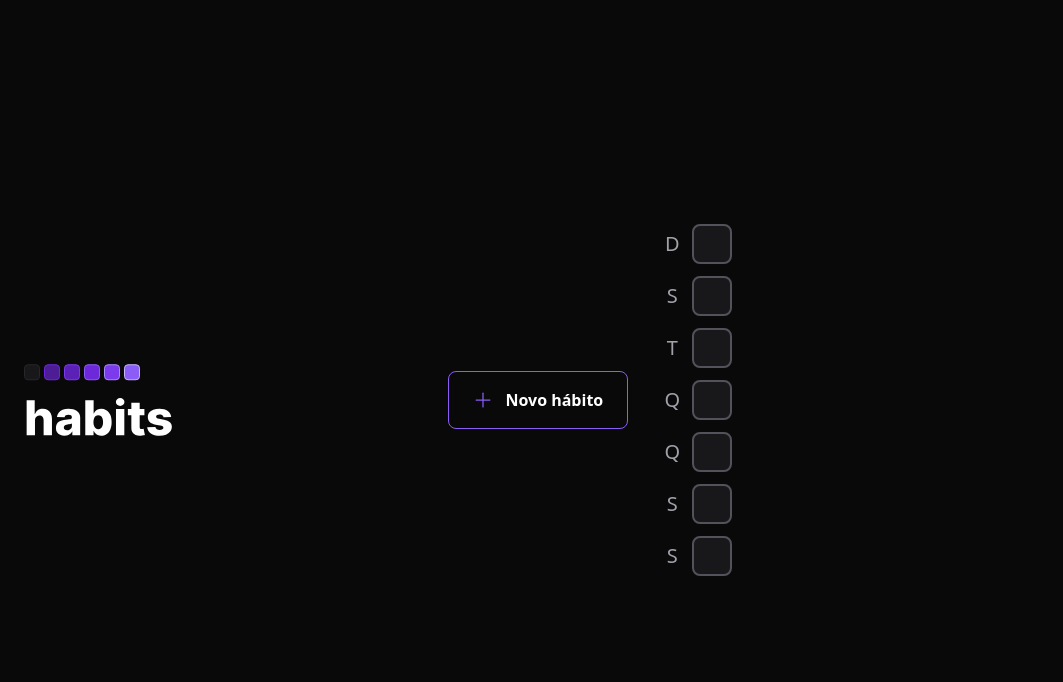
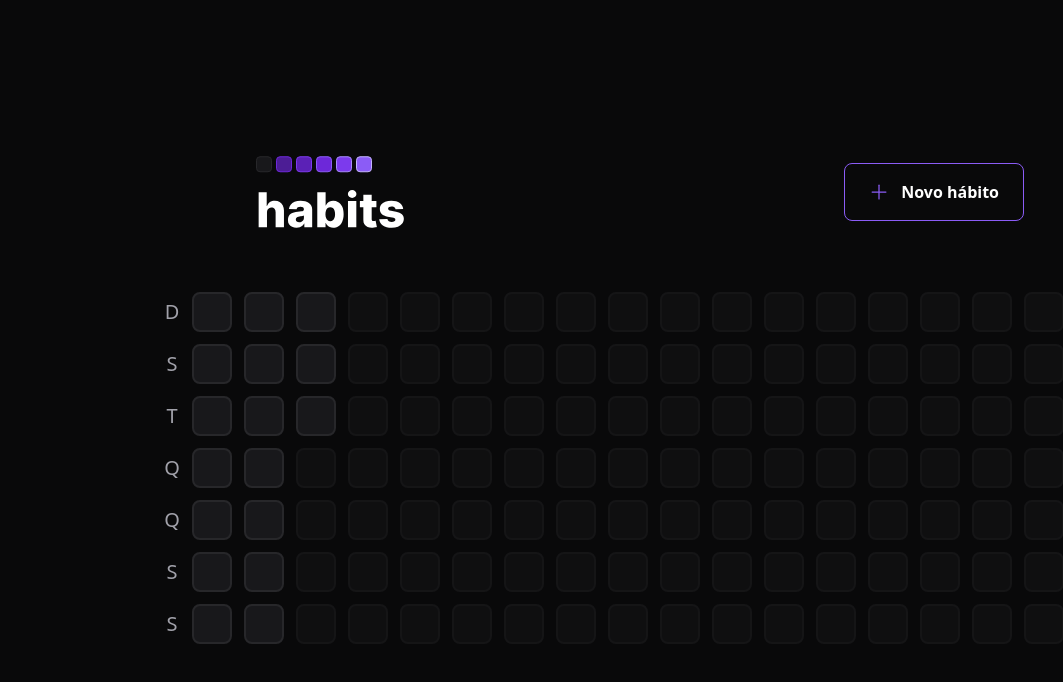
Before and after one commit to eduardomuchak/nlw-setup-frontend, a React (Vite) app: page / in a window 1280 px wide. Shown: the top 682 px of the page, without its empty margins (0-1063 px from the left). Built offline with nearby package versions, Linux system fonts and the light colour scheme.

Commit message:
feat: :sparkles: adiciona matriz com varios quadrados representando dias do ano

```diff
--- a/package.json
+++ b/package.json
@@ -9,6 +9,7 @@
     "preview": "vite preview"
   },
   "dependencies": {
+    "dayjs": "^1.11.7",
     "phosphor-react": "^1.4.1",
     "react": "^18.2.0",
     "react-dom": "^18.2.0"
--- a/src/App.tsx
+++ b/src/App.tsx
@@ -7,7 +7,6 @@ function App() {
   return (
     <div className={'w-screen h-screen flex justify-center items-center'}>
       <Header />
-      <SummaryTable />
     </div>
   );
 }
--- a/src/components/DaySquare/index.tsx
+++ b/src/components/DaySquare/index.tsx
@@ -1,5 +1,5 @@
 function DaySquare() {
-  return <div className={'w-10 h-10 bg-zinc-900 border-2 border-zinc-600 rounded-lg '} />;
+  return <div className={'w-10 h-10 bg-zinc-900 border-2 border-zinc-800 rounded-lg '} />;
 }
 
 export default DaySquare;
--- a/src/components/Header/index.tsx
+++ b/src/components/Header/index.tsx
@@ -1,5 +1,6 @@
 import logo from '../../assets/logo.svg';
 import NewHabitButton from '../NewHabitButton';
+import SummaryTable from '../SummaryTable';
 
 function Header() {
   return (
@@ -8,6 +9,7 @@ function Header() {
         <img src={logo} className="Habits logo" alt="Habits logo" />
         <NewHabitButton />
       </div>
+      <SummaryTable />
     </div>
   );
 }
--- a/src/components/SummaryTable/index.tsx
+++ b/src/components/SummaryTable/index.tsx
@@ -1,25 +1,35 @@
+import { generateDatesFromYearBeginning } from '../../utils/generate-dates-from-year-beginning';
 import DaySquare from '../DaySquare';
 
 function SummaryTable() {
   const weekDays = ['D', 'S', 'T', 'Q', 'Q', 'S', 'S'];
 
+  const summaryDays = generateDatesFromYearBeginning(2023);
+
+  const minimumSummaryDaysSize = 18 * 7;
+  const amountOfDaysToFill = minimumSummaryDaysSize - summaryDays.length;
+
   return (
     <div className={'w-full flex '}>
       <div className={'grid grid-rows-7 grid-flow-row gap-3'}>
         {weekDays.map((day, index) => (
-          <div key={index} className={'text-zinc-400 text-xl h-10 w-10 flex items-center justify-center'}>
+          <div key={`${index}-${day}`} className={'text-zinc-400 text-xl h-10 w-10 flex items-center justify-center'}>
             {day}
           </div>
         ))}
       </div>
       <div className={'grid grid-rows-7 grid-flow-col gap-3'}>
-        <DaySquare />
-        <DaySquare />
-        <DaySquare />
-        <DaySquare />
-        <DaySquare />
-        <DaySquare />
-        <DaySquare />
+        {summaryDays.map((day) => (
+          <DaySquare key={day.toString()} />
+        ))}
+        {amountOfDaysToFill > 0
+          ? Array.from({ length: amountOfDaysToFill }).map((_, index) => (
+              <div
+                className={'w-10 h-10 bg-zinc-900 border-2 border-zinc-800 rounded-lg opacity-40 cursor-not-allowed'}
+                key={index}
+              />
+            ))
+          : null}
       </div>
     </div>
   );
--- /dev/null
+++ b/src/utils/generate-dates-from-year-beginning.ts
@@ -0,0 +1,16 @@
+import dayjs from 'dayjs';
+
+export function generateDatesFromYearBeginning(year: number) {
+  const firstDayofYear = dayjs().startOf('year');
+  const today = new Date();
+
+  const dates = [];
+  let currentDate = firstDayofYear;
+
+  while (currentDate.isBefore(today)) {
+    dates.push(currentDate.toDate());
+    currentDate = currentDate.add(1, 'day');
+  }
+
+  return dates;
+}
```
Also changed, not shown: 1 other file (tests, documents, lock files or other folders).
